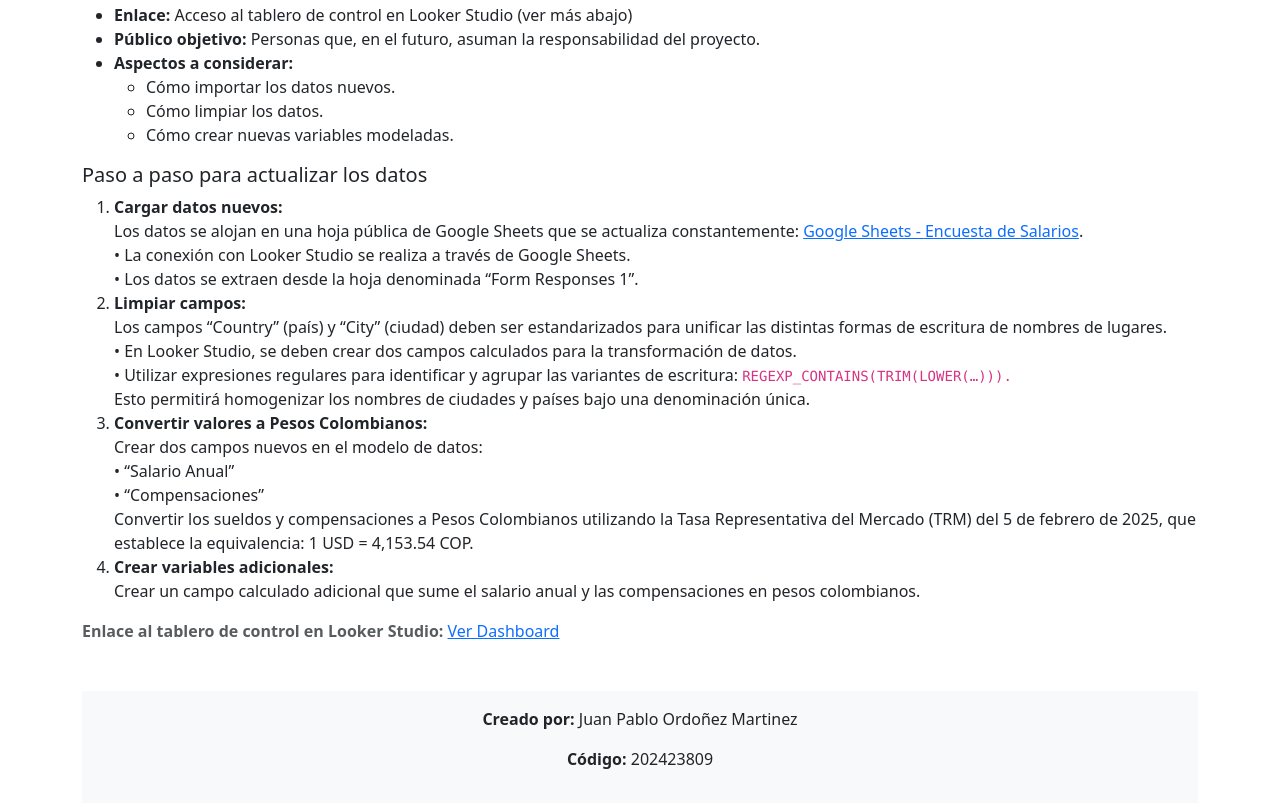
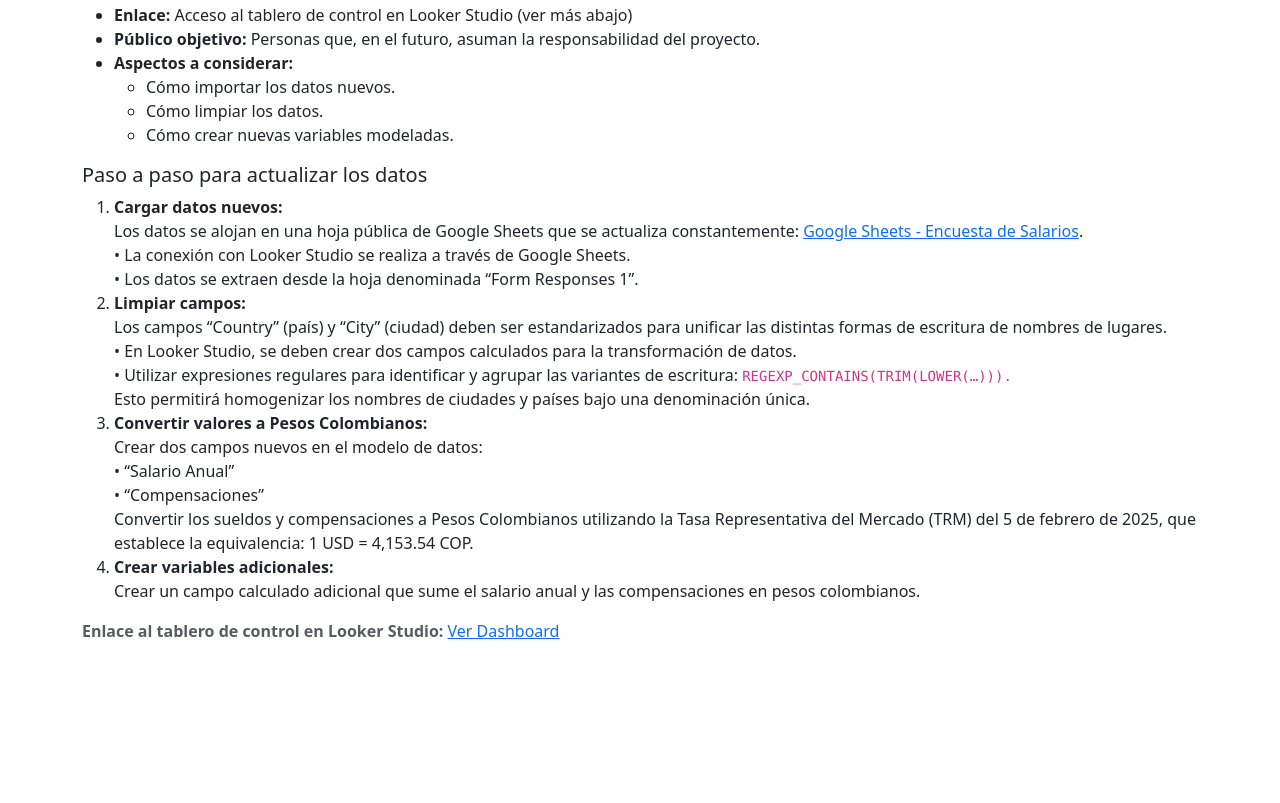
Before and after one commit to jp94om/github_jp, a plain HTML site: page index.html in a window 1280 px wide. Shown: the part 3146-3949 px from the top of the page. After the commit the page ends 3805 px from the top, so only its background shows below. Drawn offline with nearby package versions, Linux system fonts and the light colour scheme.

Commit message:
Update index.html

```diff
--- a/index.html
+++ b/index.html
@@ -242,10 +242,6 @@
       >Ver Dashboard</a
     >
   </p>
-<footer class="text-center mt-5 p-3 bg-light">
-    <p><strong>Creado por:</strong> Juan Pablo Ordoñez Martinez</p>
-    <p><strong>Código:</strong> 202423809</p>
-</footer>
 
 </body>
 </html>
```
